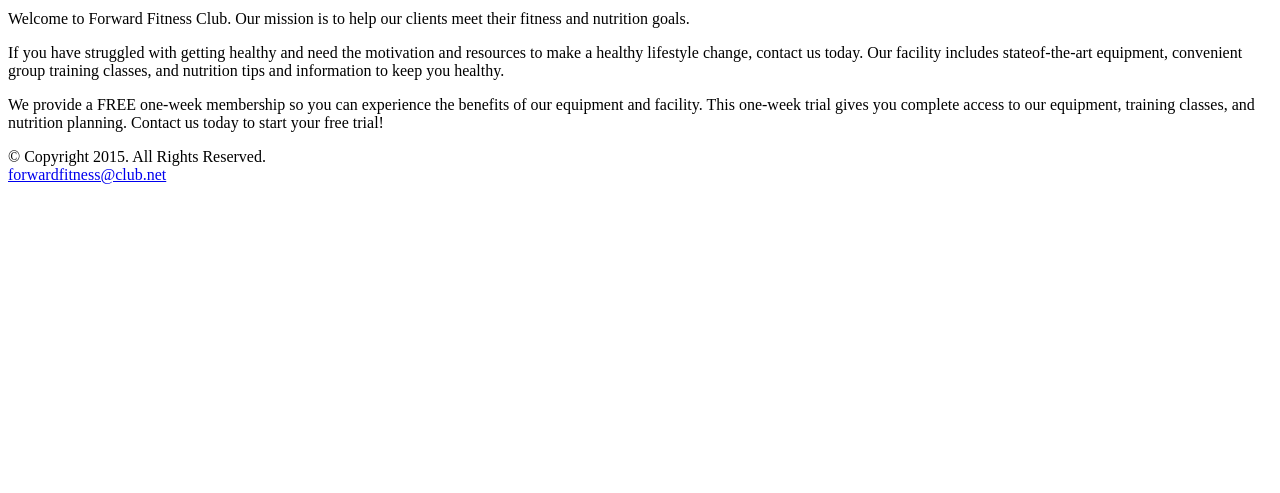
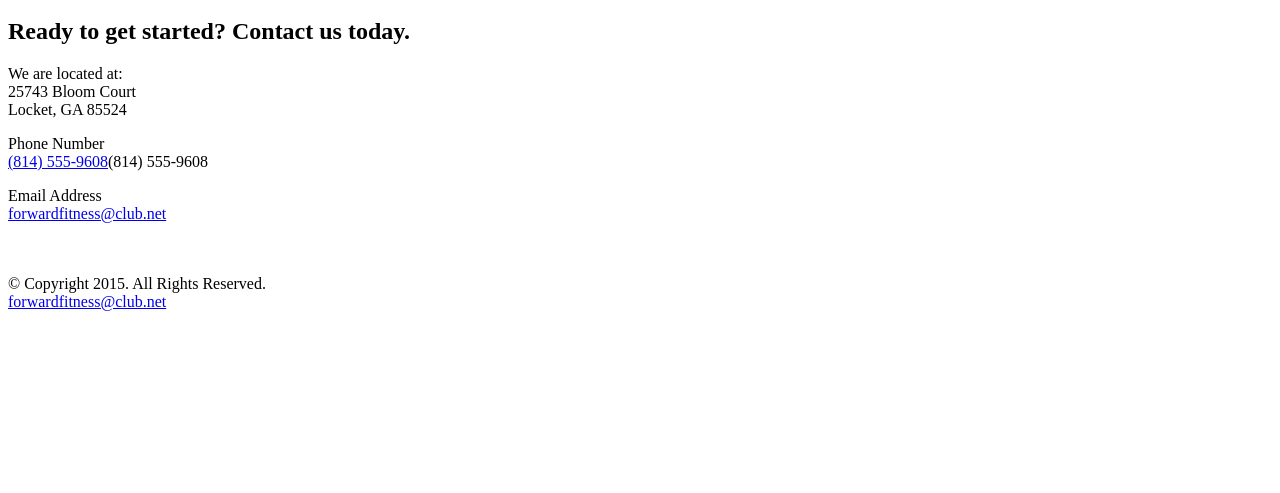
Before and after one commit to longtranscosmos/fitness, a plain HTML site: page contact.html in a window 1280 px wide. Shown: the part 307-800 px from the top of the page. Drawn offline with Linux system fonts and the light colour scheme.

Commit message:
fix DOCTYPE

```diff
--- a/index.html
+++ b/contact.html
@@ -1,4 +1,4 @@
-<!DOCTYPE >
+<!DOCTYPE html>
 <!-- This website template was created by: Long Nguyen-->
 <html lang="en" dir="ltr">
   <head>
@@ -26,13 +26,19 @@
     <!-- Use the main area to add the main content of the webpage-->
     <main>
 
-      <p>Welcome to Forward Fitness Club. Our mission is to help our clients meet their fitness and nutrition goals.</p>
+      <h2>Ready to get started? Contact us today.</h2>
+      <p>We are located at:<br>
+      25743 Bloom Court <br>
+      Locket, GA 85524</p>
 
-      <p>If you have struggled with getting healthy and need the motivation and resources to make a healthy lifestyle change, contact us today. Our facility includes stateof-the-art equipment, convenient group training classes, and nutrition tips and information to keep you healthy.</p>
+      <p>Phone Number<br>
+      <a class="mobile" href="tel:8145559608">(814) 555-9608</a>(814) 555-9608</p>
 
-      <p>We provide a FREE one-week membership so you can experience the benefits of our equipment and facility. This one-week trial gives you complete access to our equipment, training classes, and nutrition planning. Contact us today to start your free trial!</p>
+      <p>Email Address<br>
+      <a href="mailto:forwardfitness@club.net">forwardfitness@club.net</a></p>
+      <br><br>
 
-      </main>
+    </main>
 
     <!-- Use the footer area to add webpage footer content-->
     <footer>
```
Also changed, not shown: about.html (+1 -1 lines), template/fitness.html (+1 -1 lines).
